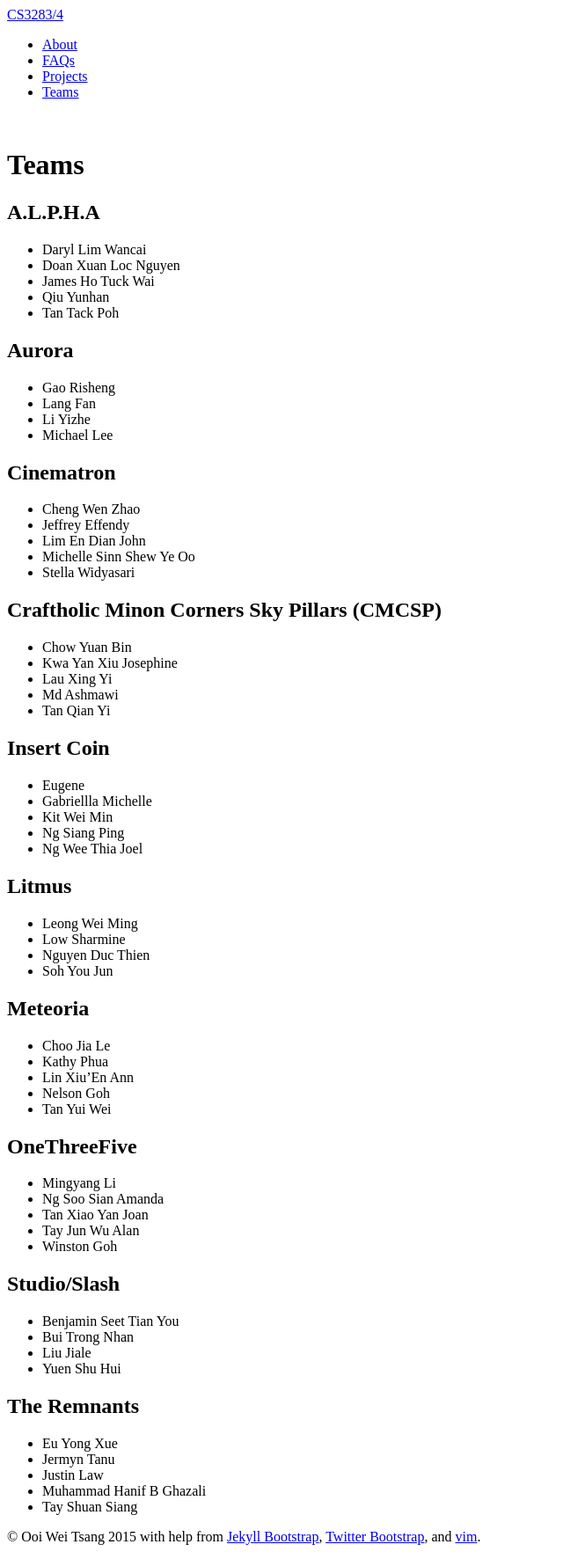
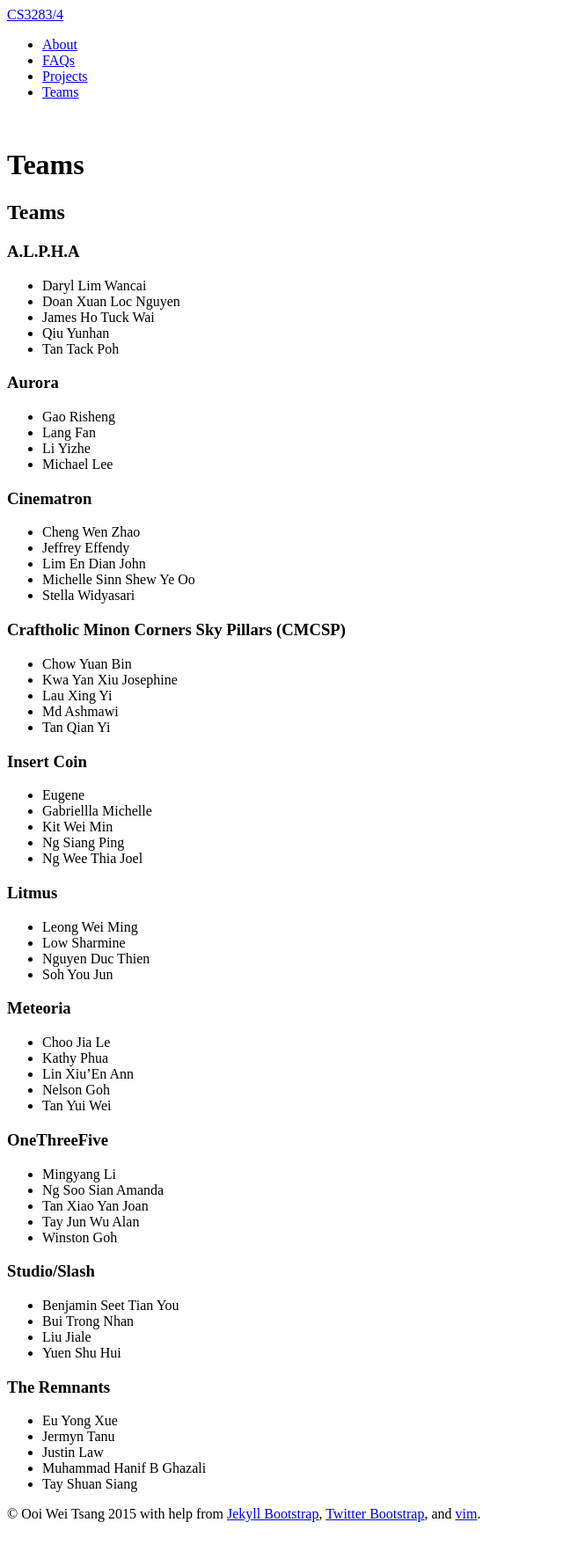
Before and after one commit to nus-mtp/1516, a Jekyll site: the page built from teams.md, in a window 1280 px wide. Shown: the whole page at 88% size, without its empty margins (0-640 px from the left). Built offline with Jekyll 4.4.1, drawn with Linux system fonts in a browser that asks for light colours; after the commit the page ends 1746 px from its top, so only the background shows below that.

Commit message:
Added H2 since page-header has been removed

```diff
--- a/teams.md
+++ b/teams.md
@@ -3,34 +3,37 @@
 layout: page
 group: navigation
 ---
-## A.L.P.H.A
+
+## Teams
+
+### A.L.P.H.A
 * Daryl Lim Wancai
 * Doan Xuan Loc Nguyen
 * James Ho Tuck Wai
 * Qiu Yunhan
 * Tan Tack Poh
 
-## Aurora
+### Aurora
 * Gao Risheng
 * Lang Fan
 * Li Yizhe
 * Michael Lee
 
-## Cinematron
+### Cinematron
 * Cheng Wen Zhao
 * Jeffrey Effendy
 * Lim En Dian John
 * Michelle Sinn Shew Ye Oo
 * Stella Widyasari
 
-## Craftholic Minon Corners Sky Pillars (CMCSP)
+### Craftholic Minon Corners Sky Pillars (CMCSP)
 * Chow Yuan Bin
 * Kwa Yan Xiu Josephine
 * Lau Xing Yi
 * Md Ashmawi
 * Tan Qian Yi
 
-## Insert Coin
+### Insert Coin
 * Eugene
 * Gabriellla Michelle
 * Kit Wei Min
@@ -38,33 +41,33 @@
 * Ng Wee Thia Joel
 
 
-## Litmus
+### Litmus
 * Leong Wei Ming
 * Low Sharmine
 * Nguyen Duc Thien
 * Soh You Jun
 
-## Meteoria
+### Meteoria
 * Choo Jia Le
 * Kathy Phua
 * Lin Xiu'En Ann
 * Nelson Goh
 * Tan Yui Wei
 
-## OneThreeFive
+### OneThreeFive
 * Mingyang Li
 * Ng Soo Sian Amanda
 * Tan Xiao Yan Joan
 * Tay Jun Wu Alan
 * Winston Goh
 
-## Studio/Slash
+### Studio/Slash
 * Benjamin Seet Tian You
 * Bui Trong Nhan
 * Liu Jiale
 * Yuen Shu Hui
 
-## The Remnants
+### The Remnants
 * Eu Yong Xue
 * Jermyn Tanu
 * Justin Law
```
Also changed, not shown: about.md (+2 -2 lines), faq.md (+2 -0 lines), projects.md (+2 -0 lines).
